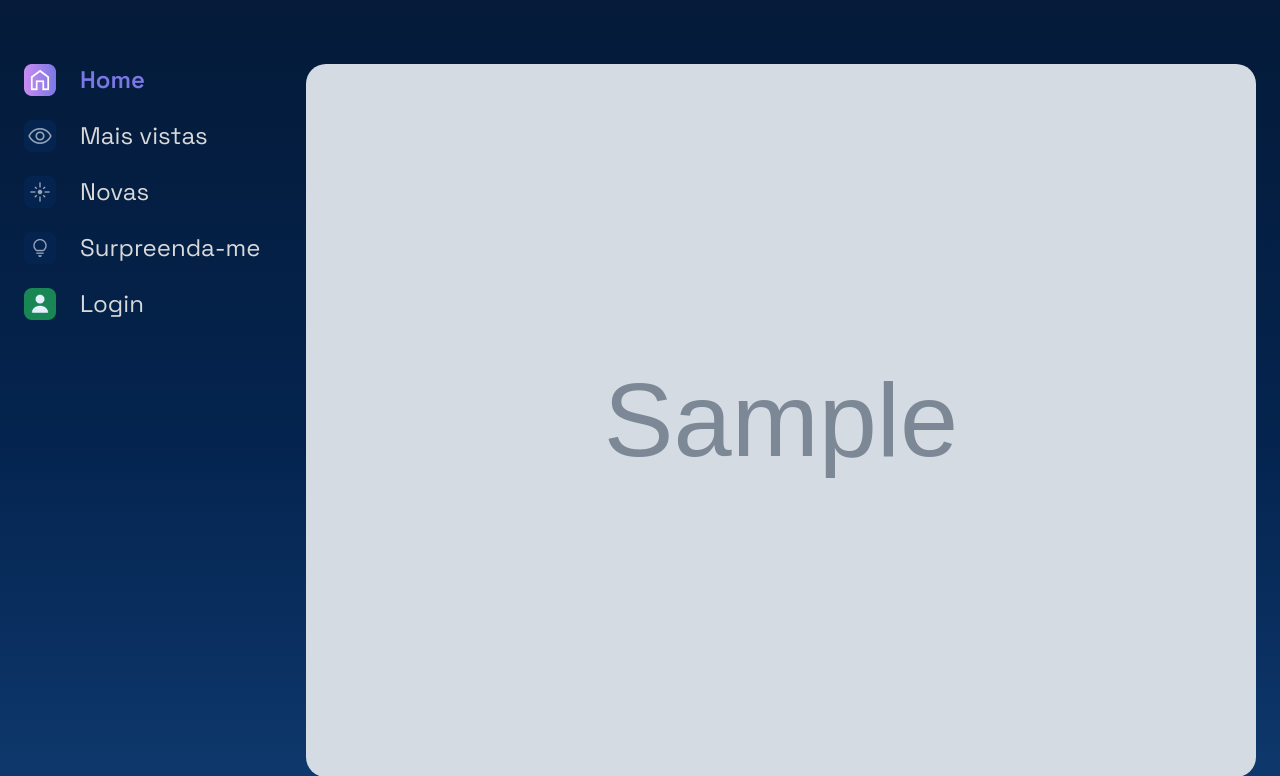
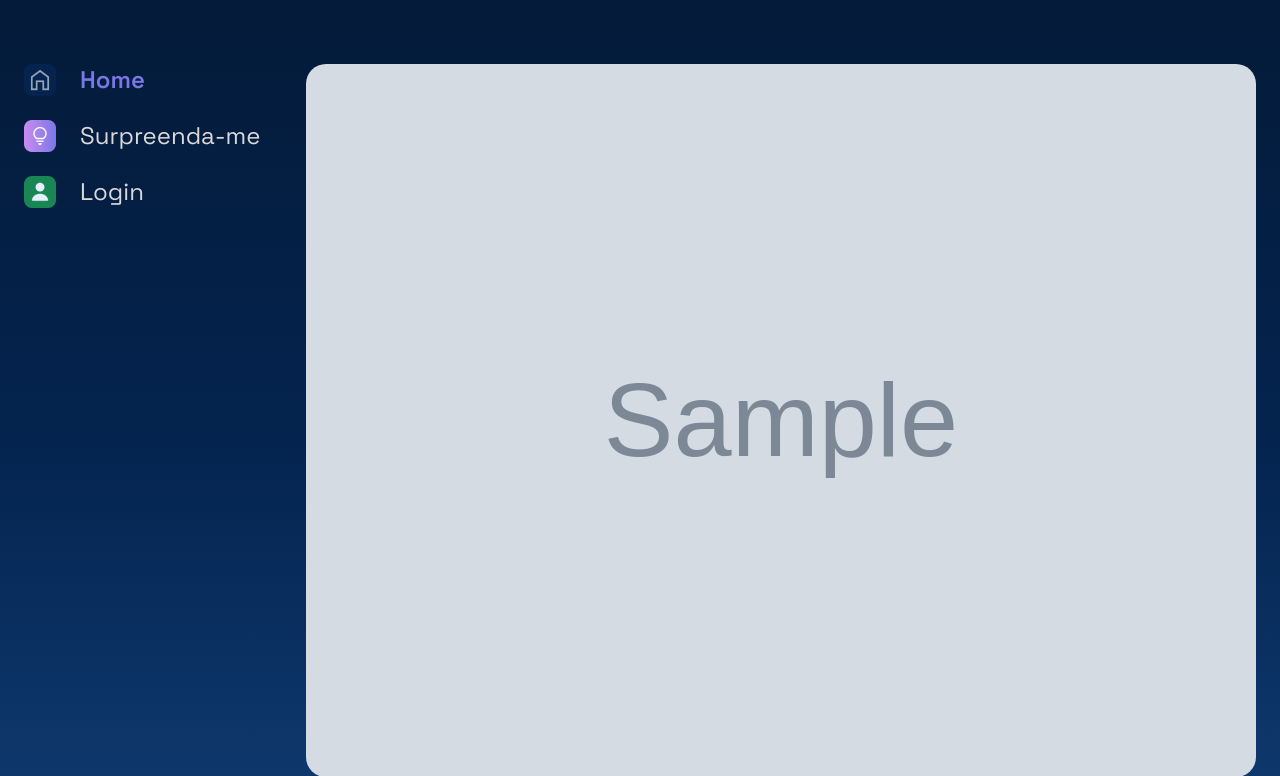
Before and after one commit to patrickpbarroso/alura-space, a Django app: page /surpreenda in a window 1280 px wide. Shown: the part 114-890 px from the top of the page. Run offline with Django 4.2, Linux system fonts and the light colour scheme; tables that the repository leaves empty hold one stand-in row (values such as "Sample post"); grey boxes marked "Sample" are stand-in pictures.

Commit message:
botões ativos no menu lateral

```diff
--- a/templates/partials/_menu-lateral.html
+++ b/templates/partials/_menu-lateral.html
@@ -15,15 +15,31 @@
     <main class="principal">
         <section class="menu-lateral">
             <nav class="menu-lateral__navegacao">
-                <a href="{% url 'index' %}"><img src="{% static 'assets/ícones/1x/Home - ativo.png' %}"> Home</a>
-                <a href="#"><img src="{% static 'assets/ícones/1x/Mais vistas - inativo.png' %}"> Mais vistas</a>
-                <a href="#"><img src="{% static 'assets/ícones/1x/Novas - inativo.png' %}"> Novas</a>
-                <a href="#"><img src="{% static 'assets/ícones/1x/Surpreenda-me - inativo.png' %}"> Surpreenda-me</a>
+                {% if where == 'index' %}
+                    <a href="{% url 'index' %}" class="menu__ativo"><img src="{% static 'assets/ícones/1x/Home - ativo.png' %}"> Home</a>
+                {% else %}
+                    <a href="{% url 'index' %}"><img src="{% static 'assets/ícones/1x/Home - inativo.png' %}"> Home</a>
+                {% endif %}
+
+                {% if where == 'surpreenda' %}
+                    <a href="{% url 'surpreenda' %}" class="menu__ativo"><img src="{% static 'assets/ícones/1x/Surpreenda-me - ativo.png' %}"> Surpreenda-me</a>
+                {% else %}
+                    <a href="{% url 'surpreenda' %}"><img src="{% static 'assets/ícones/1x/Surpreenda-me - inativo.png' %}"> Surpreenda-me</a>
+                {% endif %}
+
                 {% if user.is_authenticated %}
-                    <a href="{% url 'nova_imagem' %}" class="icon__menu"><img src="{% static 'assets/ícones/1x/Add.png' %}" class="icon__menu">Nova imagem</a>
+                    {% if where == 'nova-imagem' %}
+                        <a href="{% url 'nova_imagem' %}" class="menu__ativo"><img src="{% static 'assets/ícones/1x/Add.png' %}" class="icon__menu">Nova imagem</a>
+                    {% else %}
+                        <a href="{% url 'nova_imagem' %}"><img src="{% static 'assets/ícones/1x/Add.png' %}" class="icon__menu">Nova imagem</a>
+                    {% endif %}
                     <a href="{% url 'logout' %}" class="icon__menu"><img src="{% static 'assets/ícones/1x/Logout.png' %}" class="icon__menu">Logout</a>
                 {% else %}
-                    <a href="{% url 'login' %}"><img src="{% static 'assets/ícones/1x/Login.png' %}" class="icon__menu">Login</a>
+                    {% if where == 'login' %}
+                        <a href="{% url 'login' %}" class="menu__ativo"><img src="{% static 'assets/ícones/1x/Login.png' %}" class="icon__menu">Login</a>
+                    {% else %}
+                        <a href="{% url 'login' %}"><img src="{% static 'assets/ícones/1x/Login.png' %}" class="icon__menu">Login</a>
+                    {% endif %}
                 {% endif %}
 
             </nav>
```
